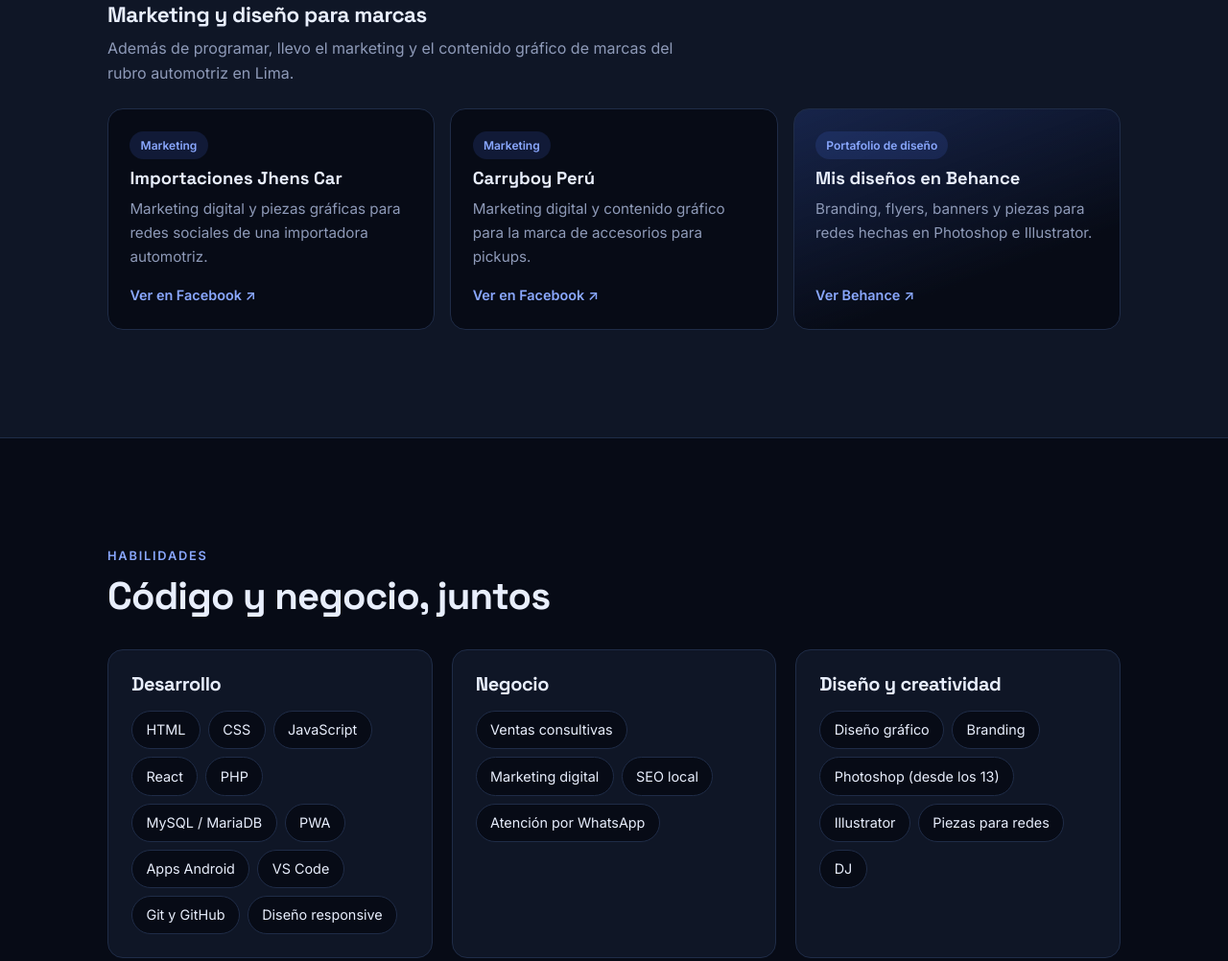
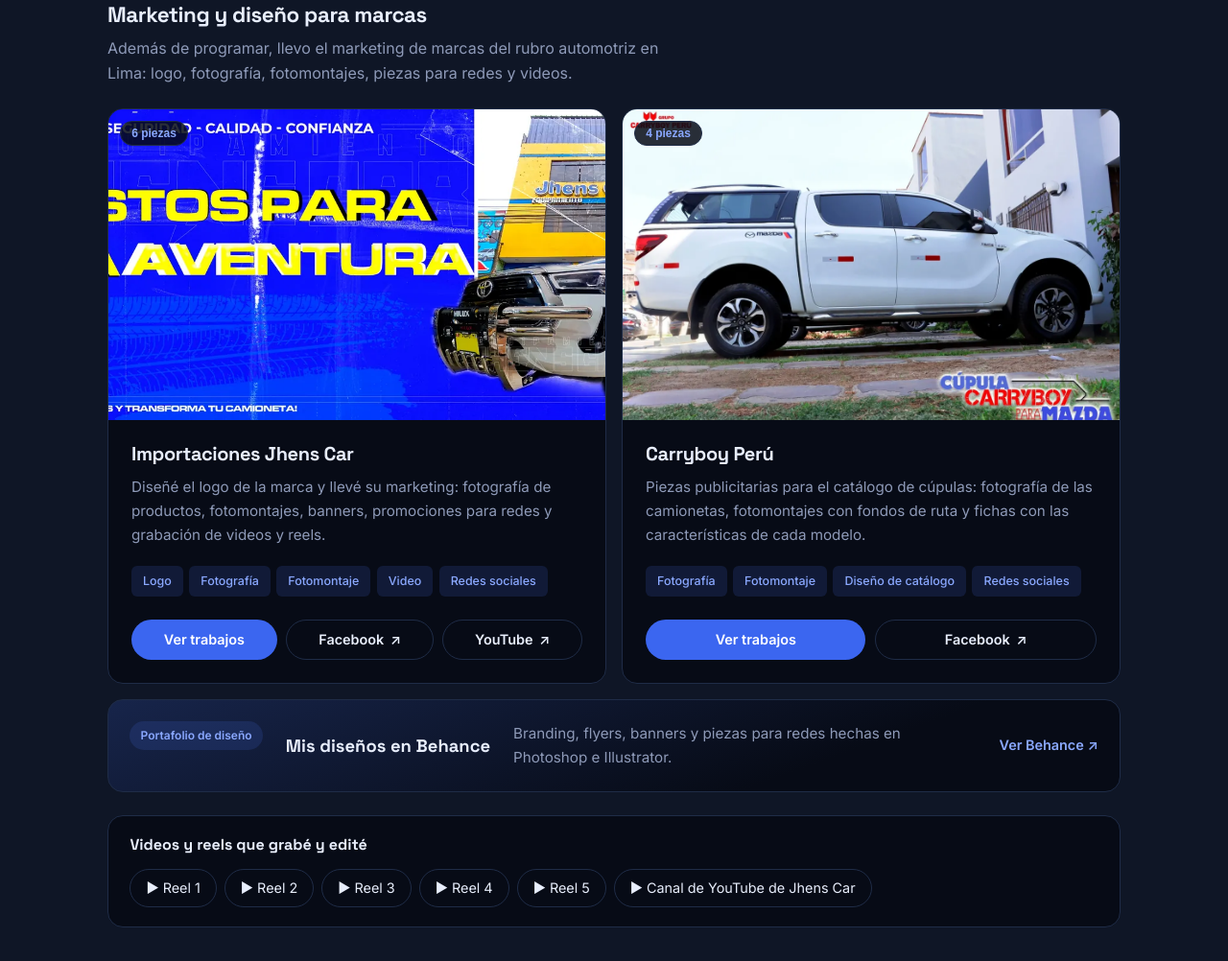
Before and after one commit to gohushs/gohushs.github.io, a plain HTML site: page index.html in a window 1280 px wide. Shown: the part 2800-3802 px from the top of the page at 96% size. Drawn offline with Linux system fonts and the light colour scheme.

Commit message:
Agrega piezas de marketing de Jhens Car y Carryboy, reels y YouTube
Galerías con logo, fotografía y fotomontajes de cada marca, lista de
reels, canal de YouTube y nuevas habilidades de diseño y video.

Co-Authored-By: Claude Opus 5.5 <noreply@anthropic.com>

```diff
--- a/css/styles.css
+++ b/css/styles.css
@@ -252,4 +252,13 @@ ul { margin: 0; padding: 0; list-style: none; }
 .mkt__desc { color: var(--muted); font-size: .95rem; }
 .mkt__link { margin-top: auto; padding-top: .5rem; color: var(--accent-text); font-weight: 600; font-size: .9rem; }
 .mkt__item--behance { background: linear-gradient(160deg, rgba(59, 102, 240, .18), var(--bg) 70%); }
-@media (min-width: 700px) { .mkt__grid { grid-template-columns: repeat(3, 1fr); } }
+@media (min-width: 700px) { .mkt__grid { grid-template-columns: repeat(2, 1fr); } .mkt__item--behance { grid-column: 1 / -1; } }
+.mkt .card__media img { object-position: center; }
+@media (min-width: 960px) { .mkt__item--behance { flex-direction: row; align-items: center; gap: 1.5rem; } .mkt__item--behance .mkt__link { margin: 0 0 0 auto; padding: 0; white-space: nowrap; } .mkt__item--behance .mkt__tag, .mkt__item--behance strong { flex: none; white-space: nowrap; } }
+.mkt__grid { align-items: stretch; }
+.mkt__grid .card__actions .btn { flex: 1 1 auto; }
+.videos { margin-top: 1.5rem; padding: 1.25rem 1.4rem; background: var(--bg); border: 1px solid var(--border); border-radius: var(--radius); }
+.videos h4 { margin: 0 0 .9rem; font: 600 1rem/1.3 var(--font-display); }
+.videos__list { display: flex; flex-wrap: wrap; gap: .5rem; }
+.videos__list a { display: inline-flex; align-items: center; min-height: 40px; padding: 0 1rem; border: 1px solid var(--border); border-radius: 999px; text-decoration: none; font-size: .9rem; transition: border-color .2s ease; }
+.videos__list a:hover { border-color: var(--accent-text); color: var(--accent-text); }
--- a/index.html
+++ b/index.html
@@ -173,26 +173,61 @@
 
         <div class="mkt">
           <h3 class="mkt__title reveal">Marketing y diseño para marcas</h3>
-          <p class="mkt__lead reveal">Además de programar, llevo el marketing y el contenido gráfico de marcas del rubro automotriz en Lima.</p>
+          <p class="mkt__lead reveal">Además de programar, llevo el marketing de marcas del rubro automotriz en Lima: logo, fotografía, fotomontajes, piezas para redes y videos.</p>
           <div class="mkt__grid">
-            <a class="mkt__item reveal" href="https://www.facebook.com/jhenscarimport" target="_blank" rel="noopener">
-              <span class="mkt__tag">Marketing</span>
-              <strong>Importaciones Jhens Car</strong>
-              <span class="mkt__desc">Marketing digital y piezas gráficas para redes sociales de una importadora automotriz.</span>
-              <span class="mkt__link">Ver en Facebook <span aria-hidden="true">↗</span></span>
-            </a>
-            <a class="mkt__item reveal" href="https://www.facebook.com/carryboyperu1" target="_blank" rel="noopener">
-              <span class="mkt__tag">Marketing</span>
-              <strong>Carryboy Perú</strong>
-              <span class="mkt__desc">Marketing digital y contenido gráfico para la marca de accesorios para pickups.</span>
-              <span class="mkt__link">Ver en Facebook <span aria-hidden="true">↗</span></span>
-            </a>
+            <article class="card reveal">
+              <button class="card__media" type="button" data-gallery="jhenscar" aria-label="Ver piezas gráficas de Jhens Car">
+                <img src="assets/img/marketing/jhenscar-banner.webp" alt="Banner publicitario de Jhens Car" width="1200" height="527" loading="lazy" decoding="async">
+                <span class="card__badge">6 piezas</span>
+              </button>
+              <div class="card__body">
+                <h3>Importaciones Jhens Car</h3>
+                <p>Diseñé el logo de la marca y llevé su marketing: fotografía de productos, fotomontajes, banners, promociones para redes y grabación de videos y reels.</p>
+                <ul class="tags" aria-label="Qué hice">
+                  <li>Logo</li><li>Fotografía</li><li>Fotomontaje</li><li>Video</li><li>Redes sociales</li>
+                </ul>
+                <div class="card__actions">
+                  <button class="btn btn--primary btn--sm" type="button" data-gallery="jhenscar">Ver trabajos</button>
+                  <a class="btn btn--ghost btn--sm" href="https://www.facebook.com/jhenscarimport" target="_blank" rel="noopener">Facebook <span aria-hidden="true">↗</span></a>
+                  <a class="btn btn--ghost btn--sm" href="https://www.youtube.com/@importacionesjhenscar2596" target="_blank" rel="noopener">YouTube <span aria-hidden="true">↗</span></a>
+                </div>
+              </div>
+            </article>
+            <article class="card reveal">
+              <button class="card__media" type="button" data-gallery="carryboy" aria-label="Ver piezas gráficas de Carryboy Perú">
+                <img src="assets/img/marketing/carryboy-mazda-cupula.webp" alt="Pieza publicitaria de cúpula Carryboy para Mazda" width="1200" height="800" loading="lazy" decoding="async">
+                <span class="card__badge">4 piezas</span>
+              </button>
+              <div class="card__body">
+                <h3>Carryboy Perú</h3>
+                <p>Piezas publicitarias para el catálogo de cúpulas: fotografía de las camionetas, fotomontajes con fondos de ruta y fichas con las características de cada modelo.</p>
+                <ul class="tags" aria-label="Qué hice">
+                  <li>Fotografía</li><li>Fotomontaje</li><li>Diseño de catálogo</li><li>Redes sociales</li>
+                </ul>
+                <div class="card__actions">
+                  <button class="btn btn--primary btn--sm" type="button" data-gallery="carryboy">Ver trabajos</button>
+                  <a class="btn btn--ghost btn--sm" href="https://www.facebook.com/carryboyperu1" target="_blank" rel="noopener">Facebook <span aria-hidden="true">↗</span></a>
+                </div>
+              </div>
+            </article>
             <a class="mkt__item mkt__item--behance reveal" href="https://www.behance.net/gustavohuamn" target="_blank" rel="noopener">
               <span class="mkt__tag">Portafolio de diseño</span>
               <strong>Mis diseños en Behance</strong>
               <span class="mkt__desc">Branding, flyers, banners y piezas para redes hechas en Photoshop e Illustrator.</span>
               <span class="mkt__link">Ver Behance <span aria-hidden="true">↗</span></span>
             </a>
+          </div>
+
+          <div class="videos reveal">
+            <h4>Videos y reels que grabé y edité</h4>
+            <ul class="videos__list">
+              <li><a href="https://www.facebook.com/reel/1278638249328425" target="_blank" rel="noopener">▶ Reel 1</a></li>
+              <li><a href="https://www.facebook.com/reel/3099316440367478" target="_blank" rel="noopener">▶ Reel 2</a></li>
+              <li><a href="https://www.facebook.com/reel/463187948569588" target="_blank" rel="noopener">▶ Reel 3</a></li>
+              <li><a href="https://www.facebook.com/reel/4404113409717592" target="_blank" rel="noopener">▶ Reel 4</a></li>
+              <li><a href="https://www.facebook.com/reel/359067902512223" target="_blank" rel="noopener">▶ Reel 5</a></li>
+              <li><a href="https://www.youtube.com/@importacionesjhenscar2596" target="_blank" rel="noopener">▶ Canal de YouTube de Jhens Car</a></li>
+            </ul>
           </div>
         </div>
       </div>
@@ -219,7 +254,7 @@
           <div class="skills__group reveal">
             <h3>Diseño y creatividad</h3>
             <ul class="chips">
-              <li>Diseño gráfico</li><li>Branding</li><li>Photoshop (desde los 13)</li><li>Illustrator</li><li>Piezas para redes</li><li>DJ</li>
+              <li>Diseño gráfico</li><li>Diseño de logos</li><li>Branding</li><li>Photoshop (desde los 13)</li><li>Illustrator</li><li>Fotografía</li><li>Fotomontaje</li><li>Grabación y edición de video</li><li>Piezas para redes</li><li>DJ</li>
             </ul>
           </div>
         </div>
--- a/js/main.js
+++ b/js/main.js
@@ -115,3 +115,26 @@ dlg.addEventListener('keydown', (e) => {
   if (e.key === 'ArrowRight') step(1);
   if (e.key === 'ArrowLeft') step(-1);
 });
+
+// Galerías de marketing y diseño
+const M = '../marketing/';
+galleries.jhenscar = {
+  title: 'Importaciones Jhens Car',
+  items: [
+    [M + 'jhenscar-logo.webp', 'Logo de la marca, diseñado por mí'],
+    [M + 'jhenscar-banner.webp', 'Banner para redes: “Listos para la aventura”'],
+    [M + 'jhenscar-antivuelco.webp', 'Fotografía y edición de producto: antivuelco Hamer Black'],
+    [M + 'jhenscar-frontier.webp', 'Fotografía de instalación: equipamiento Nissan Frontier'],
+    [M + 'jhenscar-ofertas.webp', 'Fotomontaje para campaña de ofertas'],
+    [M + 'jhenscar-cupula-hilux.webp', 'Ficha de producto: cúpula para Toyota Hilux'],
+  ],
+};
+galleries.carryboy = {
+  title: 'Carryboy Perú',
+  items: [
+    [M + 'carryboy-mazda-cupula.webp', 'Fotografía y diseño: cúpula Carryboy para Mazda'],
+    [M + 'carryboy-series7.webp', 'Ficha de producto: cúpula Series 7'],
+    [M + 'carryboy-s560.webp', 'Fotomontaje: cúpula CMND-S560'],
+    [M + 'carryboy-mazda-bt50.webp', 'Pieza para redes: cúpula Mazda BT-50'],
+  ],
+};
```
Also changed, not shown: assets/img/marketing/carryboy-mazda-bt50.webp (added), assets/img/marketing/carryboy-mazda-cupula.webp (added), assets/img/marketing/carryboy-s560.webp (added), assets/img/marketing/carryboy-series7.webp (added), assets/img/marketing/jhenscar-antivuelco.webp (added), assets/img/marketing/jhenscar-banner.webp (added), assets/img/marketing/jhenscar-cupula-hilux.webp (added), assets/img/marketing/jhenscar-frontier.webp (added), assets/img/marketing/jhenscar-logo.webp (added), assets/img/marketing/jhenscar-ofertas.webp (added).
